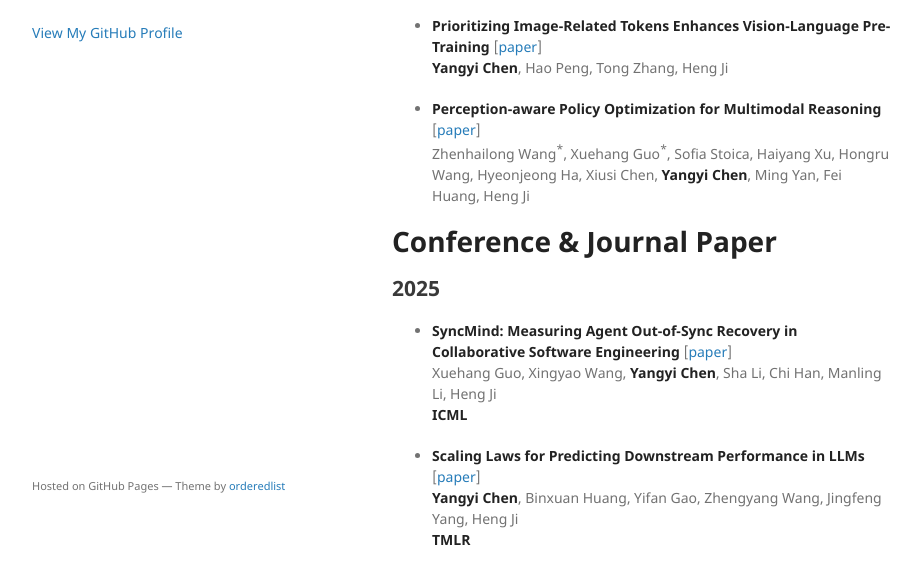
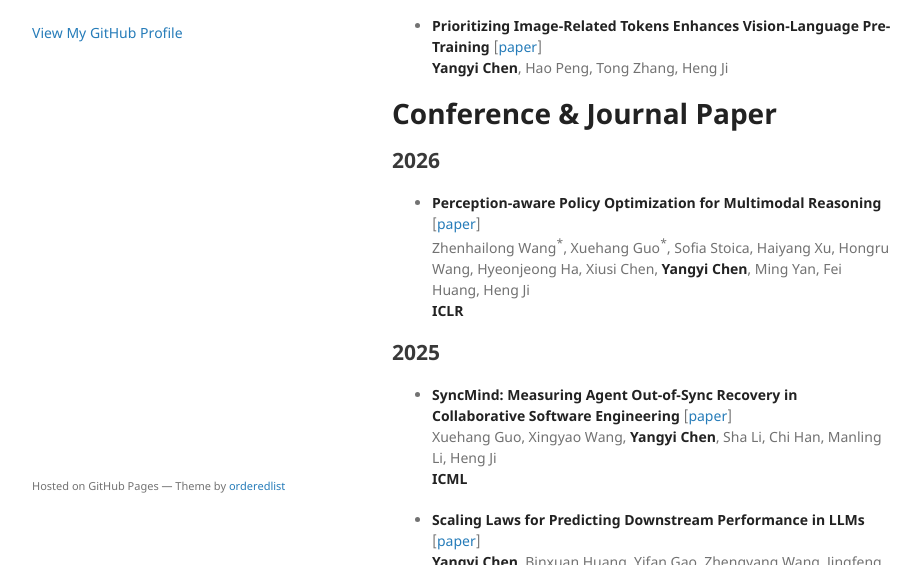
Before and after one commit to Yangyi-Chen/yangyi-chen.github.io, a Jekyll site: the page built from publications.md, in a window 1280 px wide and 900 px high, cut to the strip 335-900 px from the top of the window. Shown: the whole strip, without its empty margins (178-1099 px from the left). Built offline with Jekyll 4.4.1, drawn with Linux system fonts in a browser that asks for light colours.

Commit message:
Update publications.md

```diff
--- a/publications.md
+++ b/publications.md
@@ -19,11 +19,15 @@ layout: default
 
 - **Prioritizing Image-Related Tokens Enhances Vision-Language Pre-Training** [[paper](https://arxiv.org/abs/2505.08971)] <br/> **Yangyi Chen**, Hao Peng, Tong Zhang, Heng Ji <br/>
 
-- **Perception-aware Policy Optimization for Multimodal Reasoning** [[paper](https://arxiv.org/abs/2507.06448)] <br/> Zhenhailong Wang<sup>\*</sup>, Xuehang Guo<sup>\*</sup>, Sofia Stoica, Haiyang Xu, Hongru Wang, Hyeonjeong Ha, Xiusi Chen, **Yangyi Chen**, Ming Yan, Fei Huang, Heng Ji  <br/>
-
 
 
 # Conference & Journal Paper
+
+## 2026
+
+- **Perception-aware Policy Optimization for Multimodal Reasoning** [[paper](https://arxiv.org/abs/2507.06448)] <br/> Zhenhailong Wang<sup>\*</sup>, Xuehang Guo<sup>\*</sup>, Sofia Stoica, Haiyang Xu, Hongru Wang, Hyeonjeong Ha, Xiusi Chen, **Yangyi Chen**, Ming Yan, Fei Huang, Heng Ji  <br/> **ICLR**
+
+
 
 ## 2025
 - **SyncMind: Measuring Agent Out-of-Sync Recovery in Collaborative Software Engineering** [[paper](https://arxiv.org/abs/2502.06994)] <br/> Xuehang Guo, Xingyao Wang, **Yangyi Chen**, Sha Li, Chi Han, Manling Li, Heng Ji <br/> **ICML**
```
